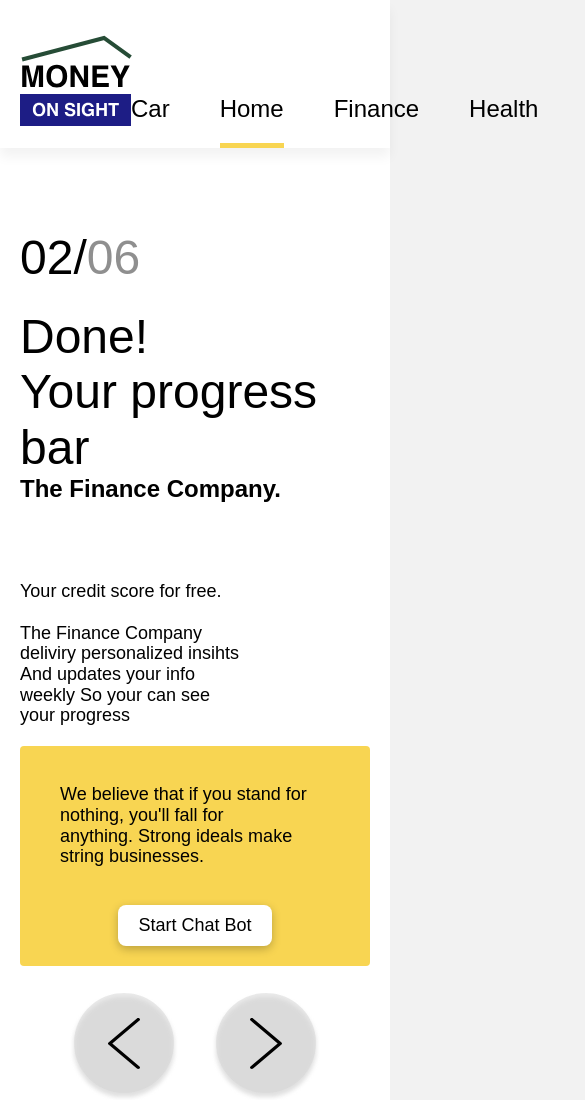
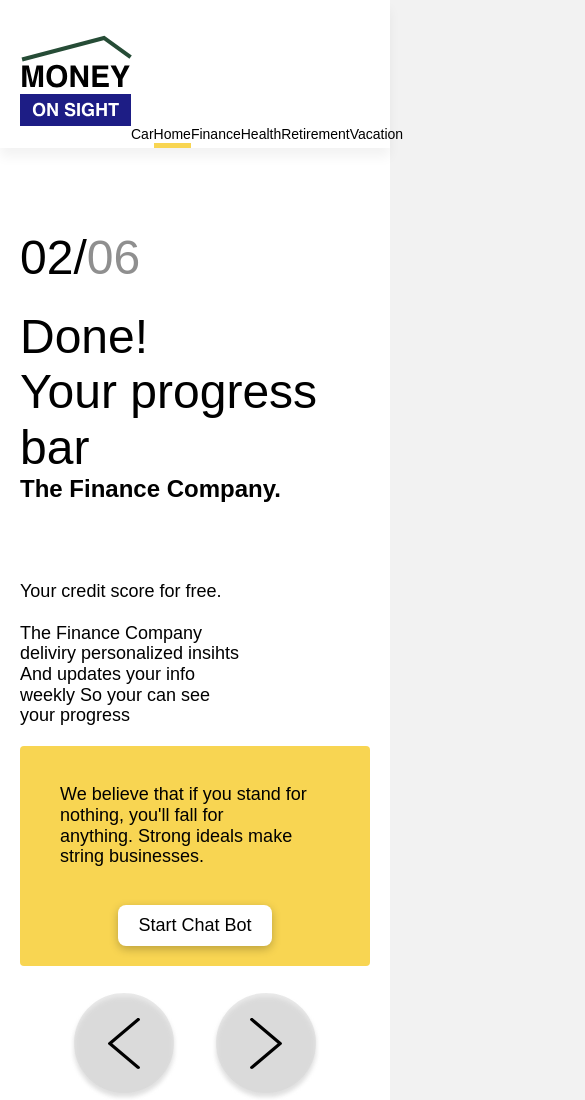
Before and after one commit to vanilla-ice/money-landing, a website: page home.html in a window 390 px wide. Shown: the top 1100 px of the page, 585 px wide, since content can reach past the window. Drawn offline with Linux system fonts and the light colour scheme.

Commit message:
fix position

```diff
--- a/styles/main.scss
+++ b/styles/main.scss
@@ -545,7 +545,7 @@ ul {
 
   .header__container {
     display: flex;
-    justify-content: space-between;
+
   }
 
   .toggle {
@@ -555,6 +555,7 @@ ul {
     height: 50px;
     transition: transform 100ms linear;
     margin-bottom: 20px;
+
   }
 
   #checkbox-menu:checked + label .touch li{
@@ -586,4 +587,18 @@ ul {
       opacity: 0;
     }
   }
+  .navigation {
+    display: flex;
+
+    &__item {
+      display: block;
+      padding: 0px;
+      font-family: sans-serif;
+      margin:0px;
+      font-size: 14px;
+      line-height: 28px;
+      color: black;
+      position: relative;
+    }
+  }
 }
```
Also changed, not shown: dist/main.css.
